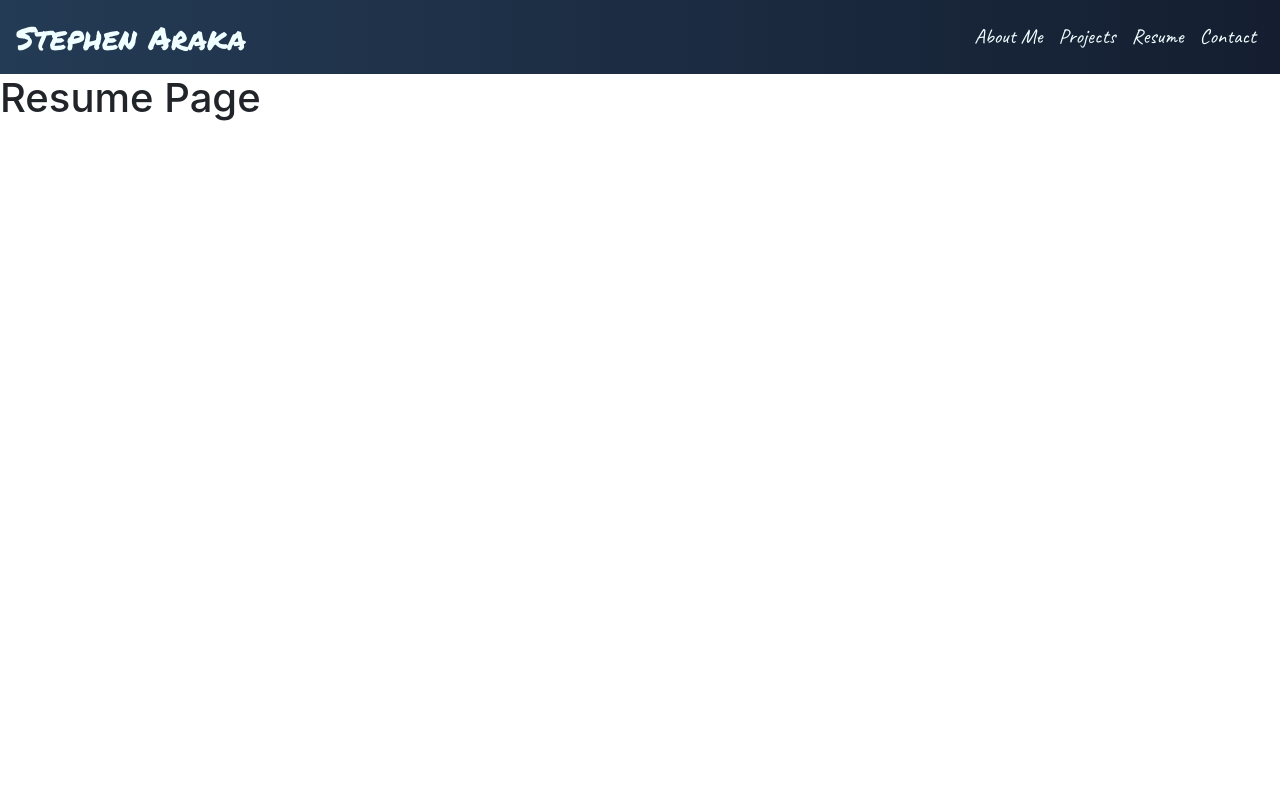
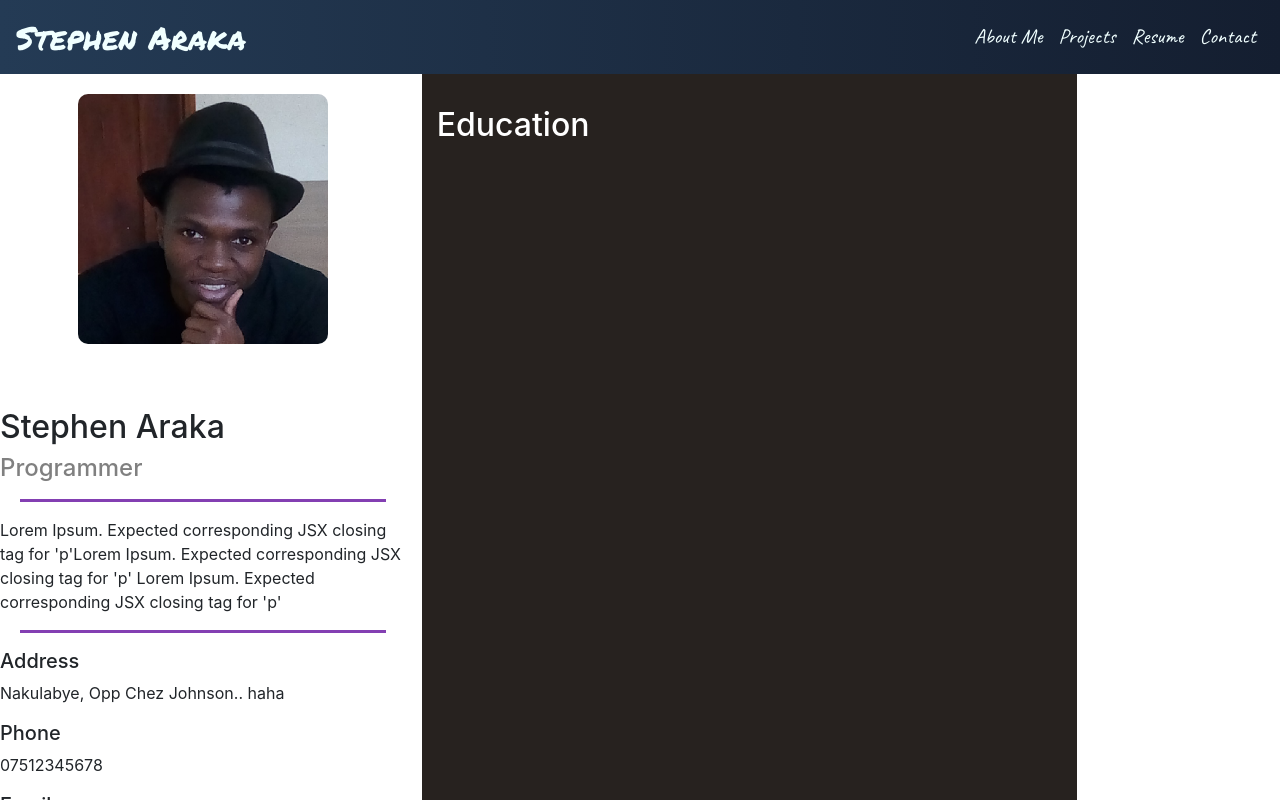
Before and after one commit to StephenAraka/portfolio, a React (Create React App) app: page /portfolio/resume in a window 1280 px wide. Shown: the top 800 px of the page. Built offline with nearby package versions, Linux system fonts and the light colour scheme; a web font is replaced by a local one.

Commit message:
setup resume skeleton

```diff
--- a/src/assets/css/App.css
+++ b/src/assets/css/App.css
@@ -196,7 +196,7 @@ button i {
   background: whitesmoke;
   position: relative;
   width: 100%;
-  height: 100%;
+  height: 100vh;
   justify-content: center;
   padding-top: 2em;
 }
@@ -247,3 +247,27 @@ button i {
   font-size: 30px;
   margin-right: 15px;
 }
+
+/* ------------------ RESUME PAGE ------------------- */
+.resume-left div {
+  text-align: center;
+}
+
+.resume-left h2 {
+  padding-top: 2em;
+}
+
+.resume-left h4 {
+  color: grey;
+}
+
+.resume-left hr {
+  border-top: 3px solid #833fb2;
+  width: 90%;
+}
+
+.resume-right {
+  background: #27221f;
+  color: white;
+  padding: 2em;
+}
--- a/src/components/Resume.js
+++ b/src/components/Resume.js
@@ -1,10 +1,36 @@
-import React, { Component } from 'react'
+import React, { Component } from 'react';
+import { Row, Col } from 'reactstrap';
+
+import mandem from '../assets/img/mandem.png';
 
 export class Resume extends Component {
   render() {
     return (
-      <div>
-        <h1>Resume Page</h1>
+      <div className='resume-container'>
+        <Row>
+          <Col xs='4' className='resume-left'>
+            <div>
+              <img src={mandem} alt='myself' className='contact-pic' />
+            </div>
+            <h2>Stephen Araka</h2>
+            <h4>Programmer</h4>
+            <hr />
+            <p>Lorem Ipsum. Expected corresponding JSX closing tag for 'p'Lorem Ipsum. Expected corresponding JSX closing tag for 'p' Lorem Ipsum. Expected corresponding JSX closing tag for 'p'</p>
+            <hr />
+            <h5>Address</h5>
+            <p>Nakulabye, Opp Chez Johnson.. haha</p>
+            <h5>Phone</h5>
+            <p>07512345678</p>
+            <h5>Email</h5>
+            <p>stevenaraka@gmail.com</p>
+            <h5>Web</h5>
+            <p>stephenaraka.github.io/portfolio</p>
+            <hr />
+          </Col>
+          <Col xs='6' className='resume-right'>
+            <h2>Education </h2>
+          </Col>
+        </Row>
       </div>
     )
   }
```
